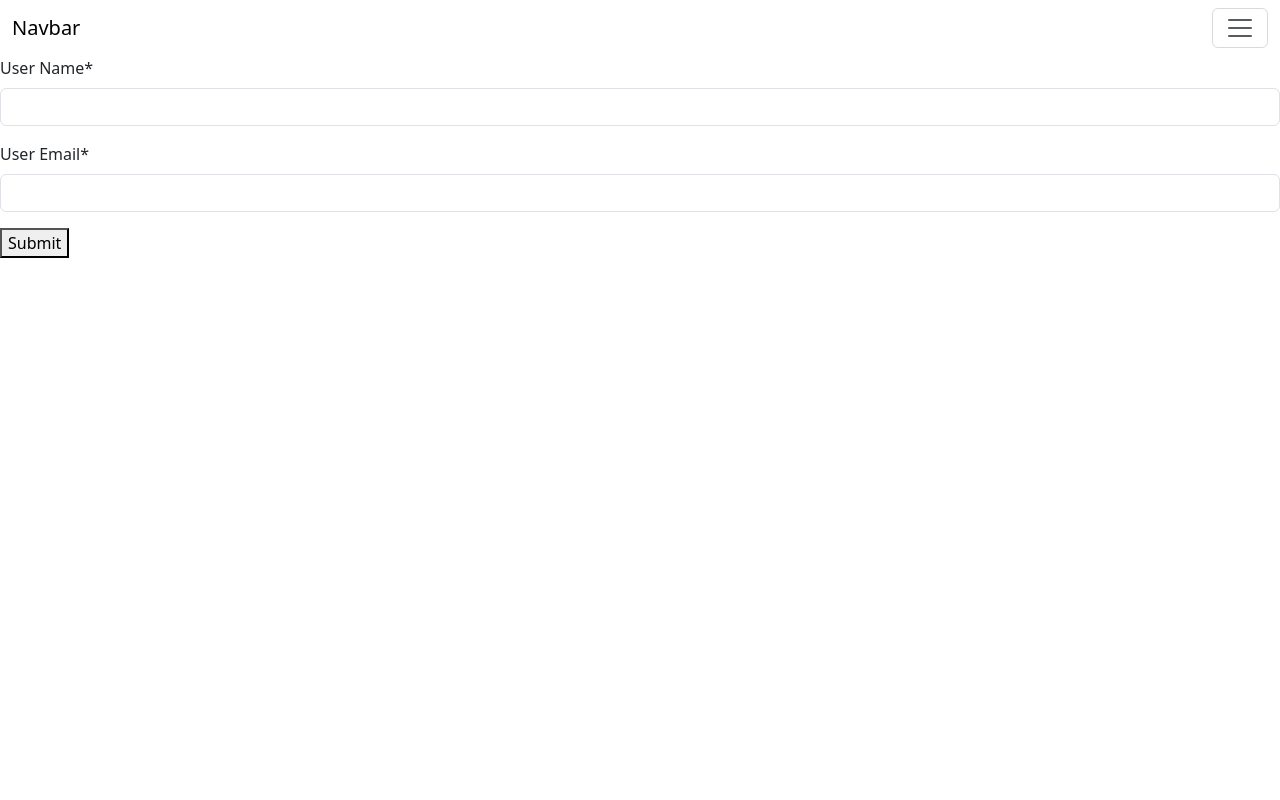
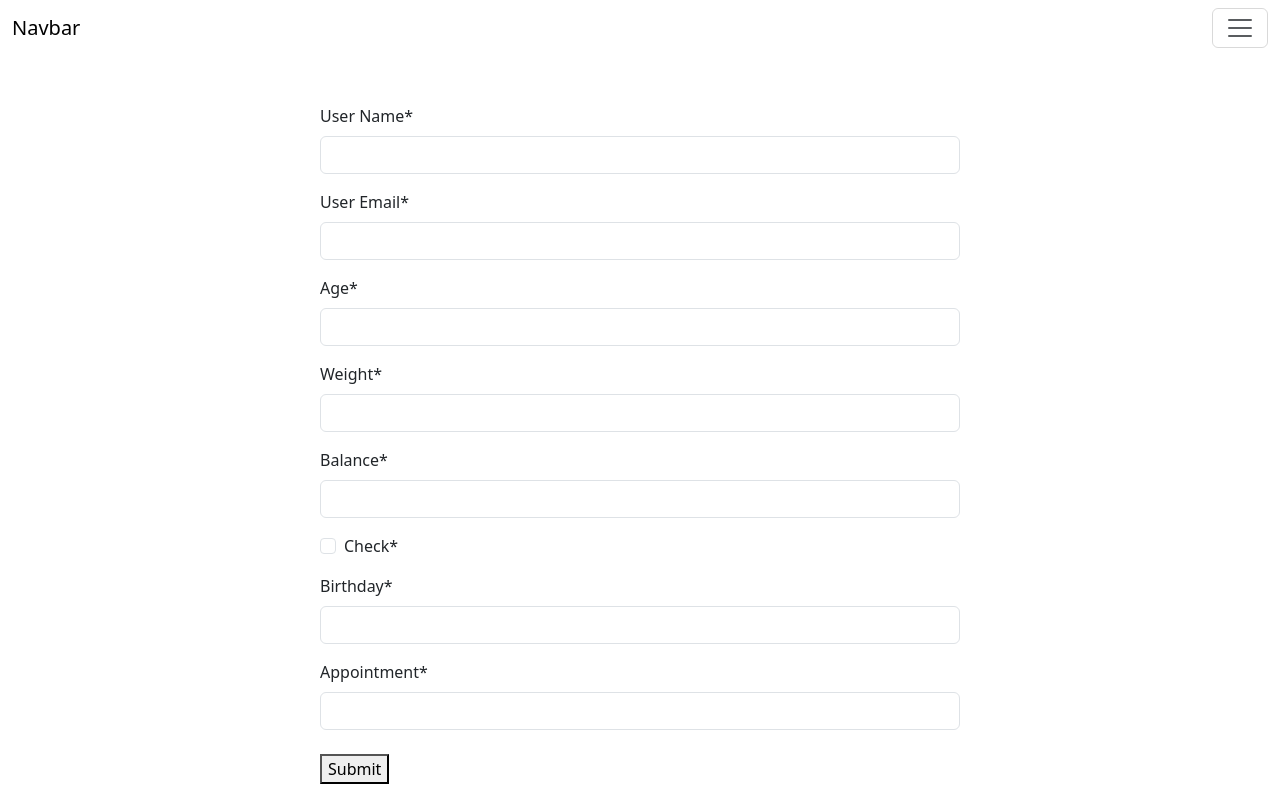
Before and after one commit to showmik-sharma-dinoboundhu/SOFTWARE__DEVELOPMENT__PROJECT__WITH__-PHITRON-, a Django app: template Week-04_Working_With_Models/Module-13_Forms_In_DJango/project_5/first_app/templates/html_temp/django_form.html in a window 1280 px wide. Run offline with Django 5.2, Linux system fonts and the light colour scheme; the template is opened without the code that fills it: values that come from a table or form of the project are taken from there, others are empty; tables that the repository leaves empty hold one stand-in row (values such as "Sample post"); some libraries are stand-ins or nearby versions.

Commit message:
Built in Form-Fields Part-1

```diff
--- a/Week-04_Working_With_Models/Module-13_Forms_In_DJango/project_5/first_app/forms.py
+++ b/Week-04_Working_With_Models/Module-13_Forms_In_DJango/project_5/first_app/forms.py
@@ -3,3 +3,9 @@ from django import forms
 class contactForm(forms.Form):
     name = forms.CharField(label="User Name")
     email = forms.EmailField(label="User Email")
+    age = forms.IntegerField()
+    weight = forms.FloatField()
+    balance = forms.DecimalField()
+    check = forms.BooleanField()
+    birthday = forms.DateField()
+    appointment = forms.DateTimeField()
--- a/Week-04_Working_With_Models/Module-13_Forms_In_DJango/project_5/first_app/templates/html_temp/django_form.html
+++ b/Week-04_Working_With_Models/Module-13_Forms_In_DJango/project_5/first_app/templates/html_temp/django_form.html
@@ -1,9 +1,9 @@
 {% extends "home.html" %}
 {% block content %}
 {% load crispy_forms_tags%}
-<form method="post">
+<form method="post" style="width: 50%; height: 500px; margin:auto;" class="pt-5">
     {%csrf_token%}
     {{form | crispy }}
-    <button type="submit" class="btn-solid theme-primary">Submit</button>
+    <button type="submit" class="btn-solid theme-primary mt-2">Submit</button>
 </form>
-{% endblock  %}
+{% endblock %}
```
